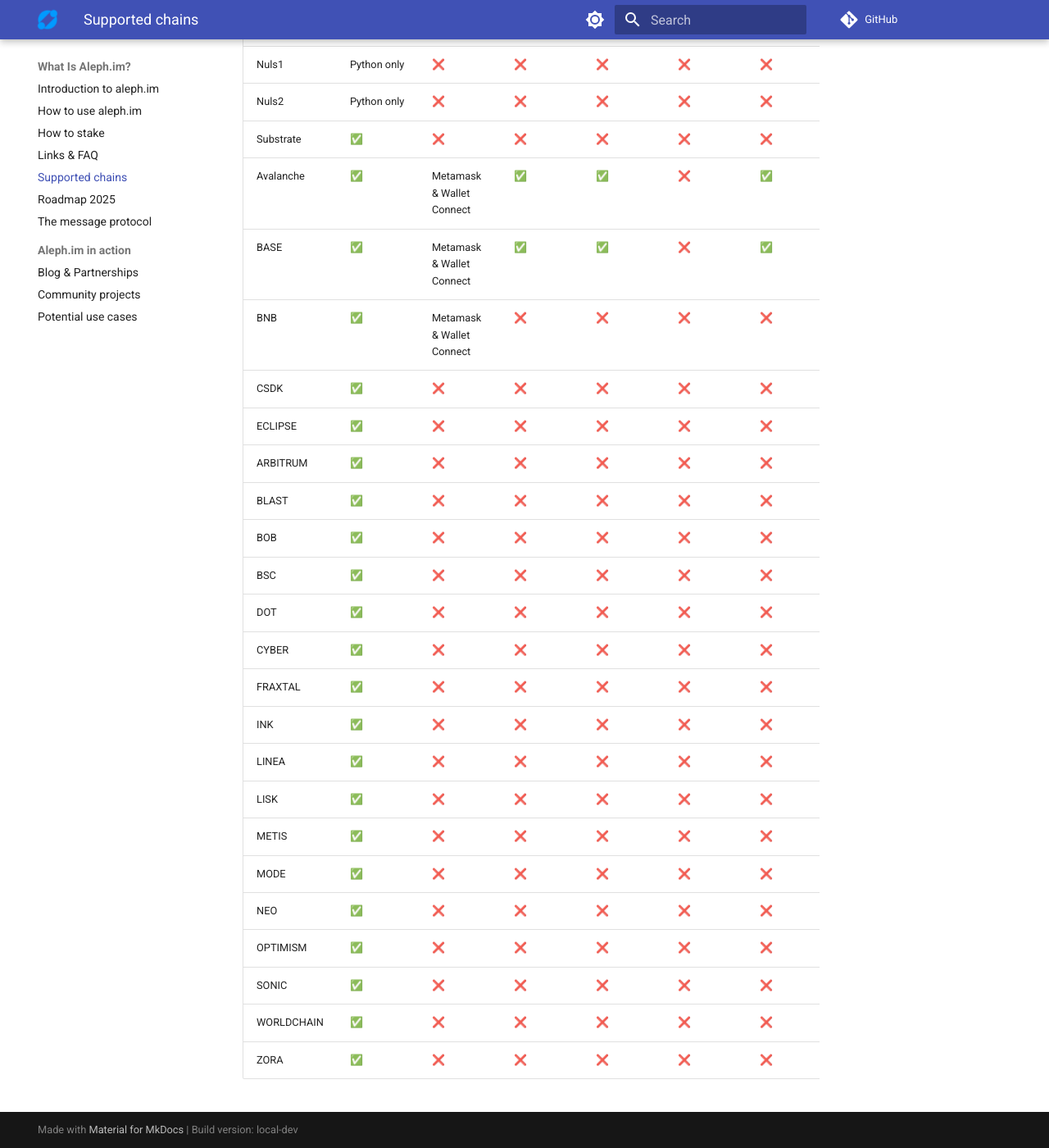
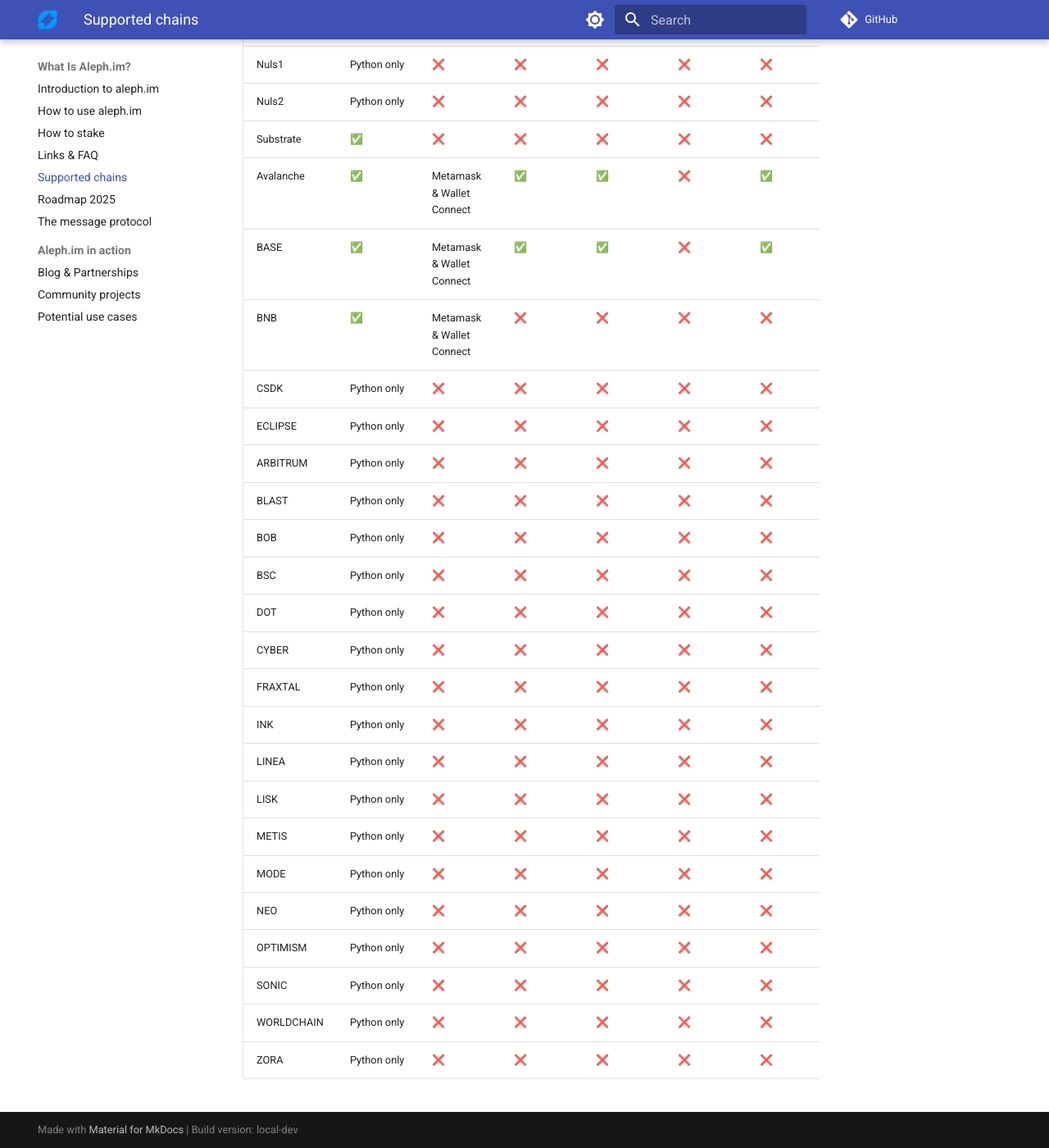
Before and after one commit to aleph-im/aleph-docs, an MkDocs documentation site: the page built from docs/protocol/chains.md, in a window 1280 px wide and 1400 px high, scrolled down 1198 px. Shown: the whole window at 82% size. Built offline with MkDocs 1.6.1 and Material for MkDocs 9.7.7, drawn with Linux system fonts in a browser that asks for light colours; plug-ins that fetch from the network failed and are left out; comment, search, counter and statistics services are not loaded.

Commit message:
fix: specify only suported on python side

```diff
--- a/docs/protocol/chains.md
+++ b/docs/protocol/chains.md
@@ -33,7 +33,7 @@
 |------------|------------------|---------------------------|-------------------|-----------------|-----------------|------|
 | Ethereum   | ✅                | Metamask & Wallet Connect | ✅                 | ✅               | ✅               | ❌    |
 | Polygon    | ✅                | Metamask & Wallet Connect | ❌                 | ❌               | ❌               | ❌    |
-| Solana     | ✅                | ❌                        | ✅                 | ❌               | ❌               | ❌    |
+| Solana     | ✅                | ❌                        | ✅                 | ✅               | ❌               | ❌    |
 | Tezos      | ✅                | ❌                        | ❌                 | ❌               | ❌               | ❌    |
 | Cosmos     | ✅                | ❌                        | ❌                 | ❌               | ❌               | ❌    |
 | Nuls1      | Python only      | ❌                        | ❌                 | ❌               | ❌               | ❌    |
@@ -42,22 +42,22 @@
 | Avalanche  | ✅                | Metamask & Wallet Connect | ✅                 | ✅               | ❌               | ✅    |
 | BASE       | ✅                | Metamask & Wallet Connect | ✅                 | ✅               | ❌               | ✅    |
 | BNB        | ✅                | Metamask & Wallet Connect | ❌                 | ❌               | ❌               | ❌    |
-| CSDK       | ✅                | ❌                        | ❌                 | ❌               | ❌               | ❌    |
-| ECLIPSE    | ✅                | ❌                        | ❌                 | ❌               | ❌               | ❌    |
-| ARBITRUM   | ✅                | ❌                        | ❌                 | ❌               | ❌               | ❌    |
-| BLAST      | ✅                | ❌                        | ❌                 | ❌               | ❌               | ❌    |
-| BOB        | ✅                | ❌                        | ❌                 | ❌               | ❌               | ❌    |
-| BSC        | ✅                | ❌                        | ❌                 | ❌               | ❌               | ❌    |
-| DOT        | ✅                | ❌                        | ❌                 | ❌               | ❌               | ❌    |
-| CYBER      | ✅                | ❌                        | ❌                 | ❌               | ❌               | ❌    |
-| FRAXTAL    | ✅                | ❌                        | ❌                 | ❌               | ❌               | ❌    |
-| INK        | ✅                | ❌                        | ❌                 | ❌               | ❌               | ❌    |
-| LINEA      | ✅                | ❌                        | ❌                 | ❌               | ❌               | ❌    |
-| LISK       | ✅                | ❌                        | ❌                 | ❌               | ❌               | ❌    |
-| METIS      | ✅                | ❌                        | ❌                 | ❌               | ❌               | ❌    |
-| MODE       | ✅                | ❌                        | ❌                 | ❌               | ❌               | ❌    |
-| NEO        | ✅                | ❌                        | ❌                 | ❌               | ❌               | ❌    |
-| OPTIMISM   | ✅                | ❌                        | ❌                 | ❌               | ❌               | ❌    |
-| SONIC      | ✅                | ❌                        | ❌                 | ❌               | ❌               | ❌    |
-| WORLDCHAIN | ✅                | ❌                        | ❌                 | ❌               | ❌               | ❌    |
-| ZORA       | ✅                | ❌                        | ❌                 | ❌               | ❌               | ❌    |
+| CSDK       | Python only      | ❌                        | ❌                 | ❌               | ❌               | ❌    |
+| ECLIPSE    | Python only      | ❌                        | ❌                 | ❌               | ❌               | ❌    |
+| ARBITRUM   | Python only      | ❌                        | ❌                 | ❌               | ❌               | ❌    |
+| BLAST      | Python only      | ❌                        | ❌                 | ❌               | ❌               | ❌    |
+| BOB        | Python only      | ❌                        | ❌                 | ❌               | ❌               | ❌    |
+| BSC        | Python only      | ❌                        | ❌                 | ❌               | ❌               | ❌    |
+| DOT        | Python only      | ❌                        | ❌                 | ❌               | ❌               | ❌    |
+| CYBER      | Python only      | ❌                        | ❌                 | ❌               | ❌               | ❌    |
+| FRAXTAL    | Python only      | ❌                        | ❌                 | ❌               | ❌               | ❌    |
+| INK        | Python only      | ❌                        | ❌                 | ❌               | ❌               | ❌    |
+| LINEA      | Python only      | ❌                        | ❌                 | ❌               | ❌               | ❌    |
+| LISK       | Python only      | ❌                        | ❌                 | ❌               | ❌               | ❌    |
+| METIS      | Python only      | ❌                        | ❌                 | ❌               | ❌               | ❌    |
+| MODE       | Python only      | ❌                        | ❌                 | ❌               | ❌               | ❌    |
+| NEO        | Python only      | ❌                        | ❌                 | ❌               | ❌               | ❌    |
+| OPTIMISM   | Python only      | ❌                        | ❌                 | ❌               | ❌               | ❌    |
+| SONIC      | Python only      | ❌                        | ❌                 | ❌               | ❌               | ❌    |
+| WORLDCHAIN | Python only      | ❌                        | ❌                 | ❌               | ❌               | ❌    |
+| ZORA       | Python only      | ❌                        | ❌                 | ❌               | ❌               | ❌    |
```
